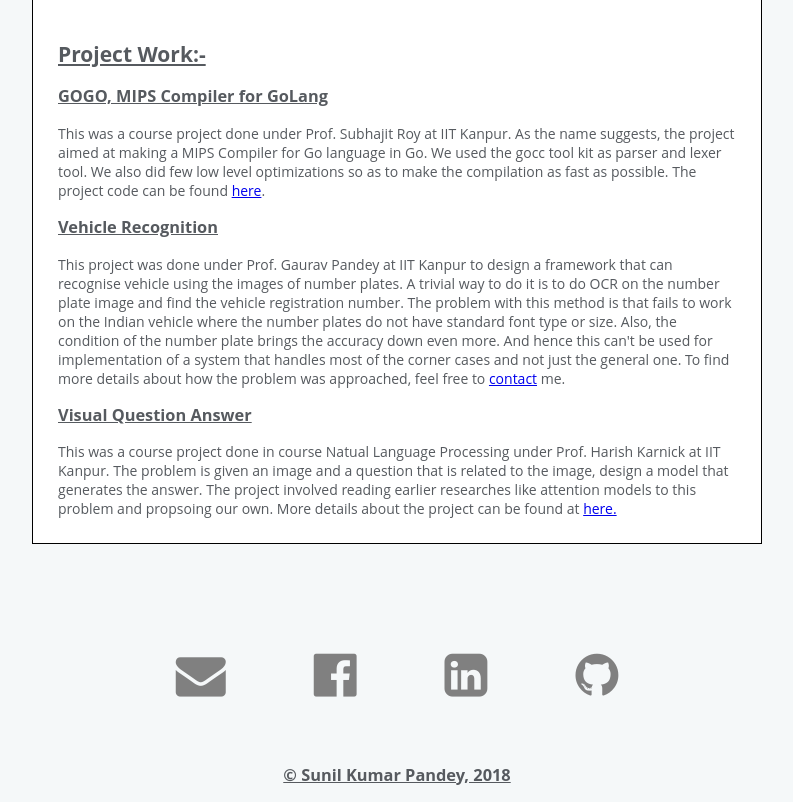
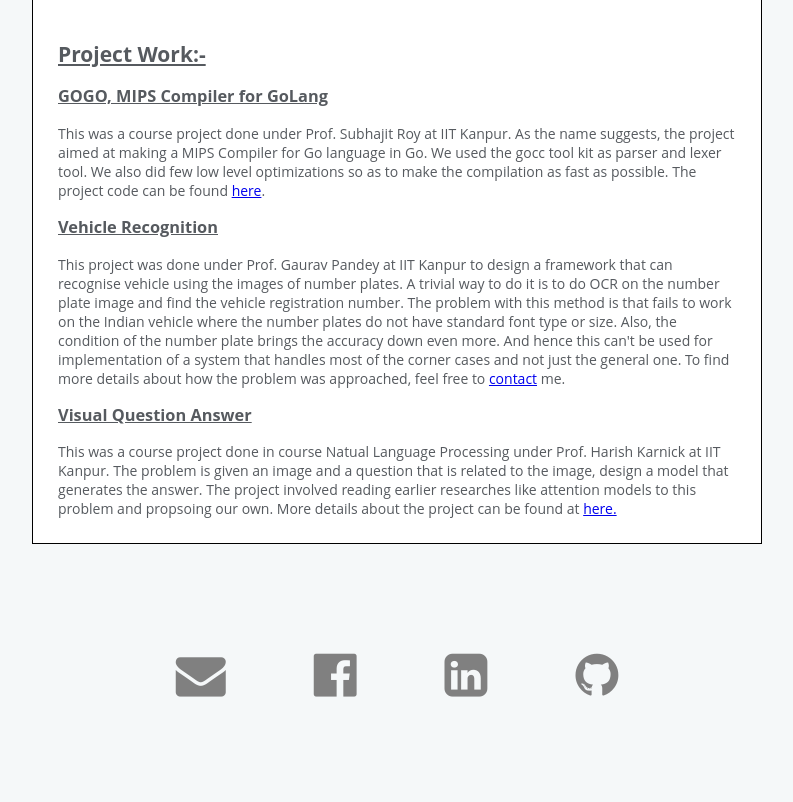
Before and after one commit to kpsunil/kpsunil.github.io, a plain HTML site: page index.html in a window 1280 px wide. Shown: the part 888-1690 px from the top of the page, without its empty margins (410-1203 px from the left). After the commit the page ends 1635 px from the top, so only its background shows below. Drawn offline with Linux system fonts and the light colour scheme.

Commit message:
Update index.html

```diff
--- a/index.html
+++ b/index.html
@@ -72,8 +72,6 @@ This was a course project done in course Natual Language Processing under Prof.
 <a href="https://www.github.com/kpsunil" class="btn azm-social azm-size-48 azm-r-square azm-android" style="color: grey"><i class="fa fa-github"></i></a>
 </div>
 <br>
-<div style="text-align: center">
-<h3> <u>&copy; Sunil Kumar Pandey, 2018</u></h3>
 </div>
 </div>
 </div>
```
